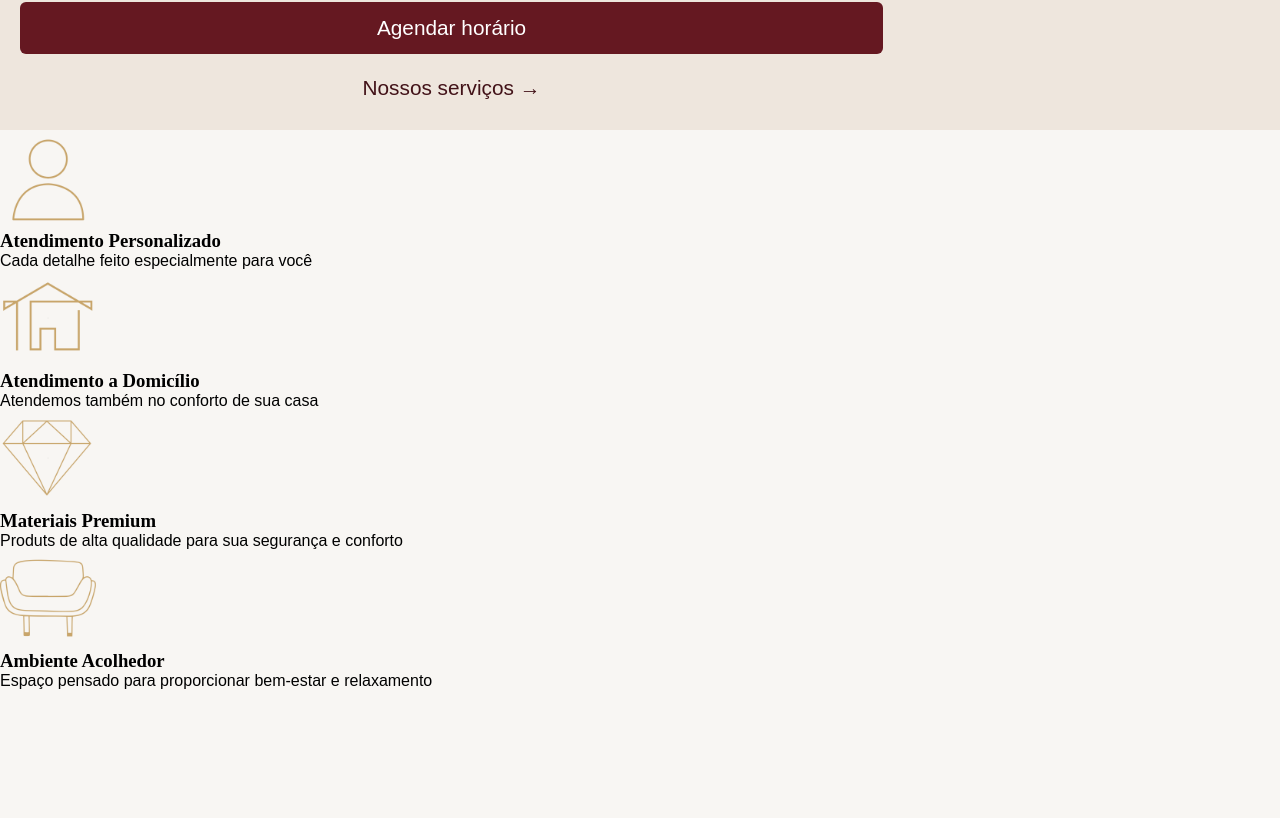
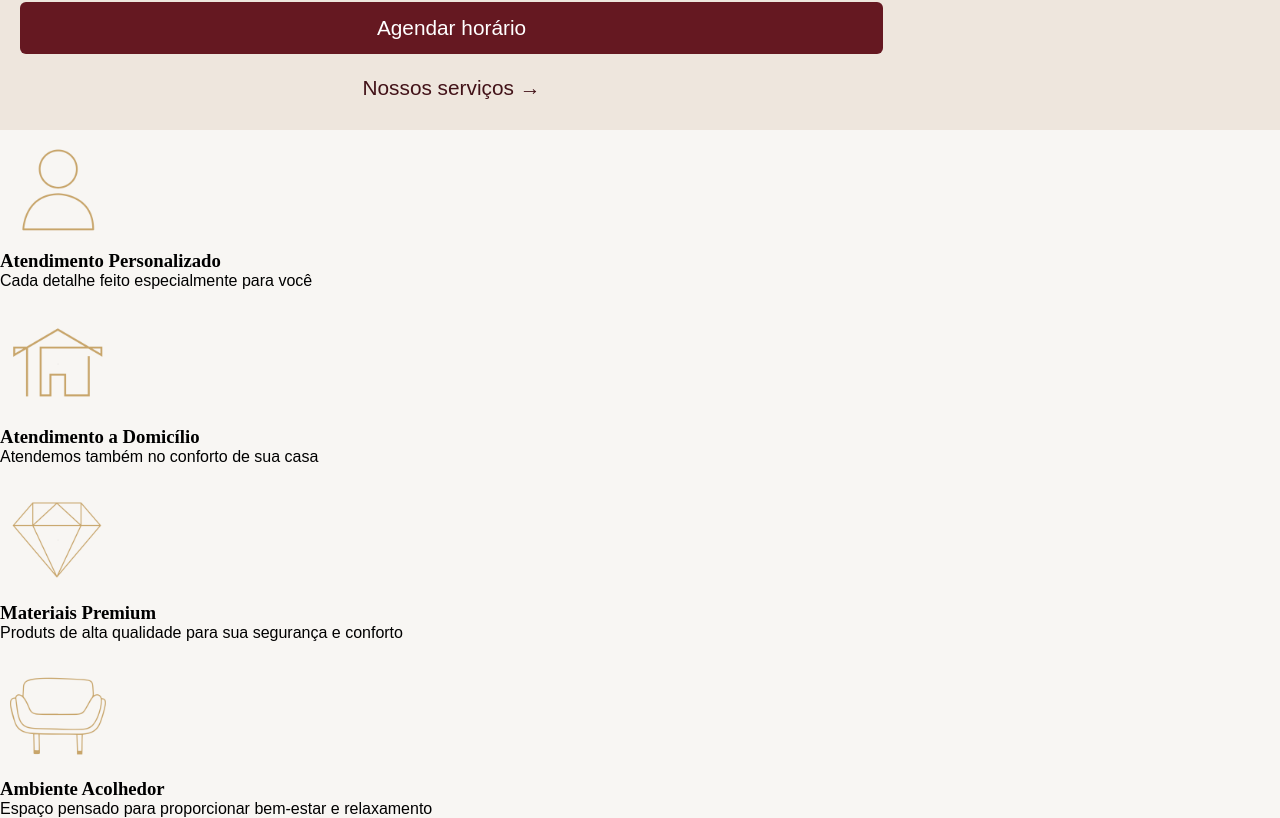
Before and after one commit to CarolinaInglethe/studio-inglethe-nails, a React (Vite) app: page / in a window 1280 px wide. Shown: the part 1150-1968 px from the top of the page. Before the commit the page ends 1840 px from the top, so only its background shows below. Built offline with nearby package versions, Linux system fonts and the light colour scheme.

Commit message:
feat: Css section-benefits e adiciona class no cards benefits

```diff
--- a/src/pages/Home.css
+++ b/src/pages/Home.css
@@ -29,8 +29,15 @@
     width: 70%;
 }
 
+.home-section-benefits {
+    display: flex;
+    flex-direction: column;
+    gap: 1rem;
+}
+
 .home-section-benefits img {
     width: 6rem;
+    margin: 10px;
 }
 
 @media (min-width: 768px) {
--- a/src/pages/Home.jsx
+++ b/src/pages/Home.jsx
@@ -32,25 +32,34 @@ function Home(){
             </section>
 
             <section className="home-section-benefits">
+                <div className="benefits-card">
+                    <img src={ICONPERFIL} alt="Icone perfil de uma pessoa traços cor dourado" />
                     <div>
-                    <img src={ICONPERFIL} alt="Icone perfil de uma pessoa traços cor dourado" />
                        <h3>Atendimento Personalizado</h3>
                        <p>Cada detalhe feito especialmente para você</p>
                     </div>
+                </div>
+                <div className="benefits-card">
+                    <img src={ICONDOMICILIO} alt="Icone de uma casinha com traços criativos e elegante cor dourada" />
                     <div>
-                    <img src={ICONDOMICILIO} alt="Icone de uma casinha com traços criativos e elegante cor dourada" />
                        <h3>Atendimento a Domicílio</h3>
                        <p>Atendemos também no conforto de sua casa</p>
                     </div>
+                </div>
+                <div className="benefits-card">
+                    <img src={ICONPREMIUM} alt="Icone de um diamante com traços finos e dourado" />
                     <div>
-                    <img src={ICONPREMIUM} alt="Icone de um diamante com traços finos e dourado" />
                        <h3>Materiais Premium</h3>
                        <p>Produts de alta qualidade para sua segurança e conforto</p>
                     </div>
+                </div>
+                <div className="benefits-card">
+                    <img src={ICONAMBIENTE} alt="Icone de um sofa , traços finos delicados e dourado" />
                     <div>
-                    <img src={ICONAMBIENTE} alt="Icone de um sofa , traços finos delicados e dourado" />
                        <h3>Ambiente Acolhedor</h3>
                        <p>Espaço pensado para proporcionar bem-estar e relaxamento</p>
+                    </div>
+
                 </div>
             </section>
         </>
```
Lines whose indentation alone changed are shown as unchanged.
